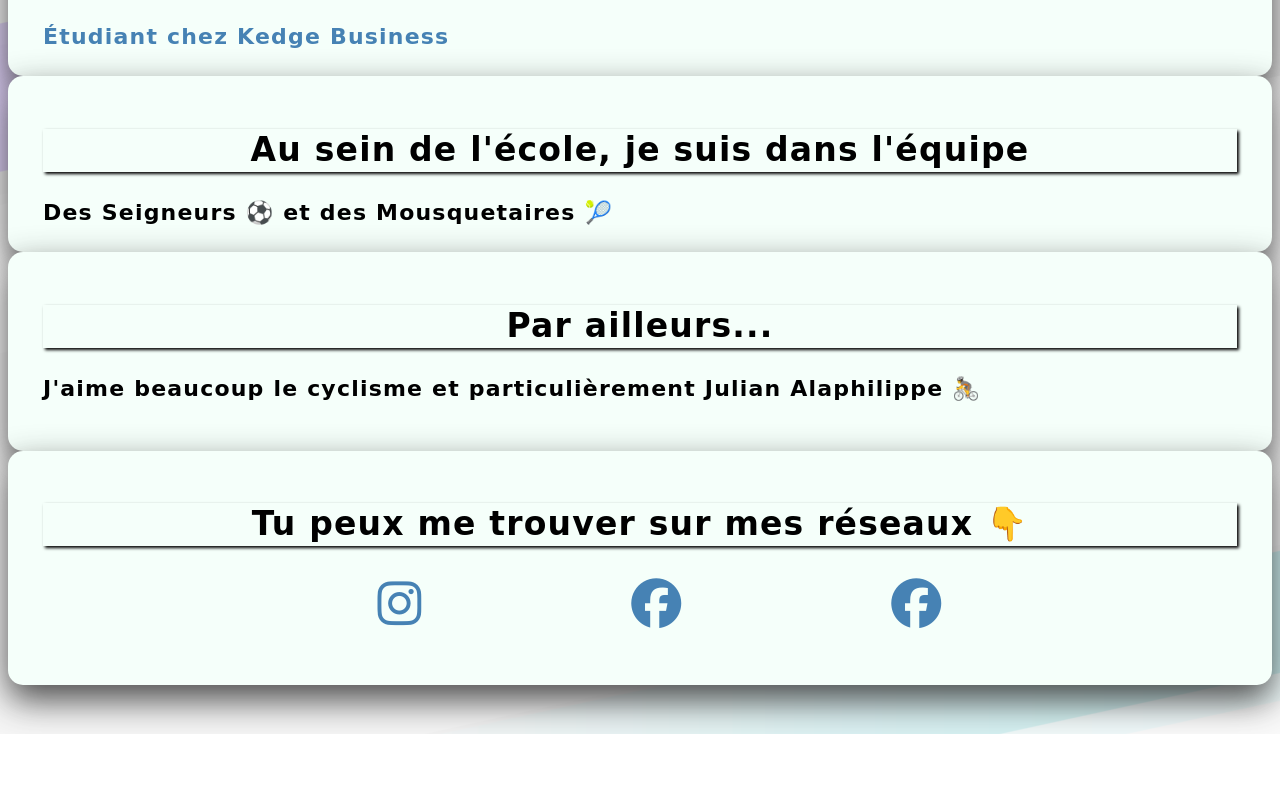
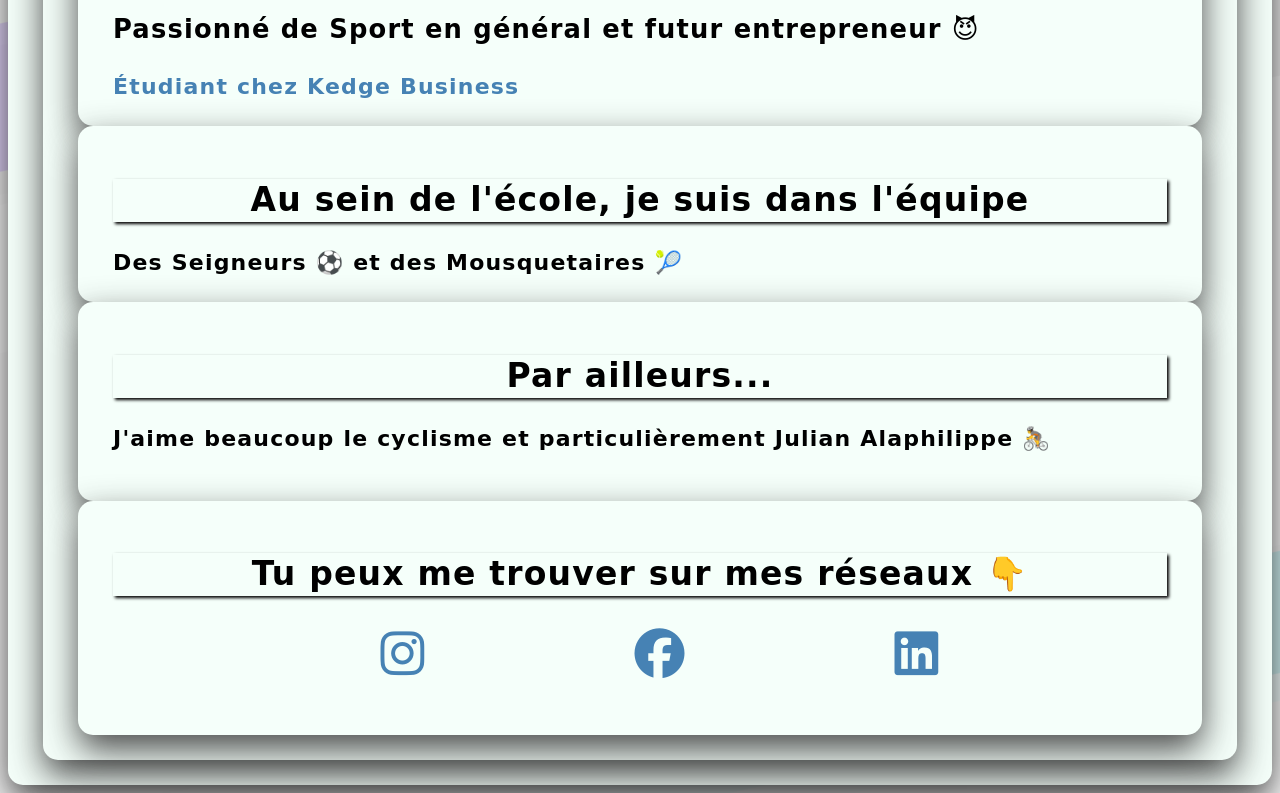
Before and after one commit to CharlieJarno/my-profile, a plain HTML site: page index.html in a window 1280 px wide. Shown: the part 619-1412 px from the top of the page. Before the commit the page ends 1353 px from the top, so only its background shows below. Drawn offline with Linux system fonts and the light colour scheme; a web font is replaced by a local one.

Commit message:
Update index.html

```diff
--- a/index.html
+++ b/index.html
@@ -14,6 +14,8 @@
  <body>
 
 <div>
+	<div class="container">
+  <div class="card-white">
 	<h1>                  Salut c'est Charlie</h1>
 	<img src="images/charlie.jpeg">
 	<h3>
@@ -21,22 +23,22 @@
     </h3>
 	<a href="https://kedge.edu/" target="_blank">Étudiant chez Kedge Business </a>
 </div>
-	<div>
+<div class="card-white">
 	<h2>Au sein de l'école, je suis dans l'équipe</h2>
 	Des Seigneurs ⚽ et des Mousquetaires 🎾
 	</div>
 
-<div>
+<div class="card-white">
 	<h2>Par ailleurs...</h2>
 	<p>J'aime	 beaucoup le cyclisme et particulièrement <strong>Julian Alaphilippe 🚴</strong></p>
 	</div>
 
-	<div>
+<div class="card-white">
 	<h2>Tu peux me trouver sur mes réseaux 👇 </h2>
-	<ul>
+	<ul class="list-inline@">
 		<li><a href="http://www.instagram.com/charlie_jarno/"><i class="fab fa-instagram"></i></a></li>
 		<li><a href="http://www.facebook.com/charlie.jrn/"><i class="fab fa-facebook"></i></a></li>
-		<li><a href="https://fr.linkedin.com/in/charlie-jarno-89a1681b1/"><i class="fab fa-facebook"></i></a></li>
+		<li><a href="https://fr.linkedin.com/in/charlie-jarno-89a1681b1/"><i class="fab fa-linkedin"></i></a></li>
     </ul>
 </div>
   </body>
```
